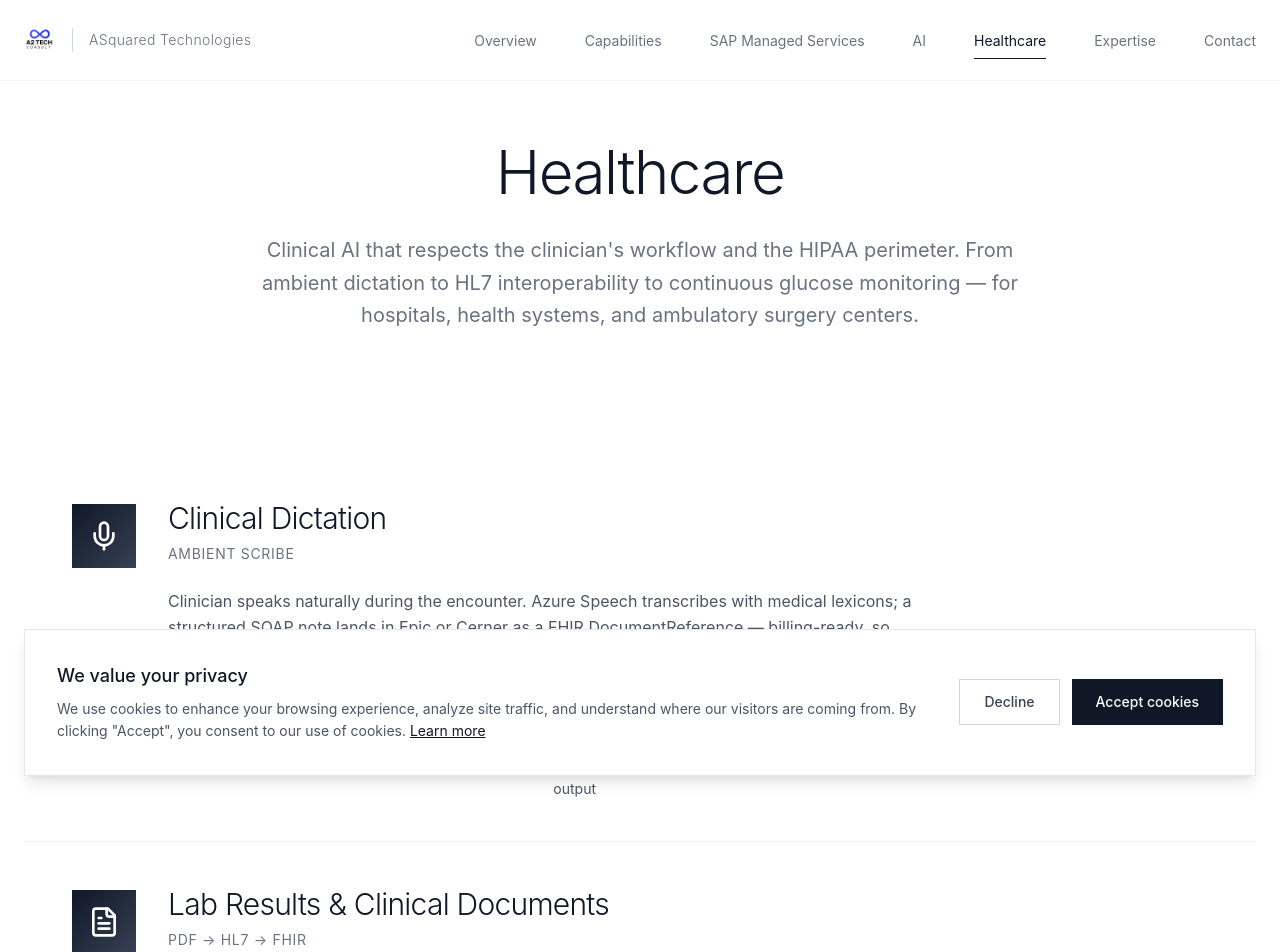
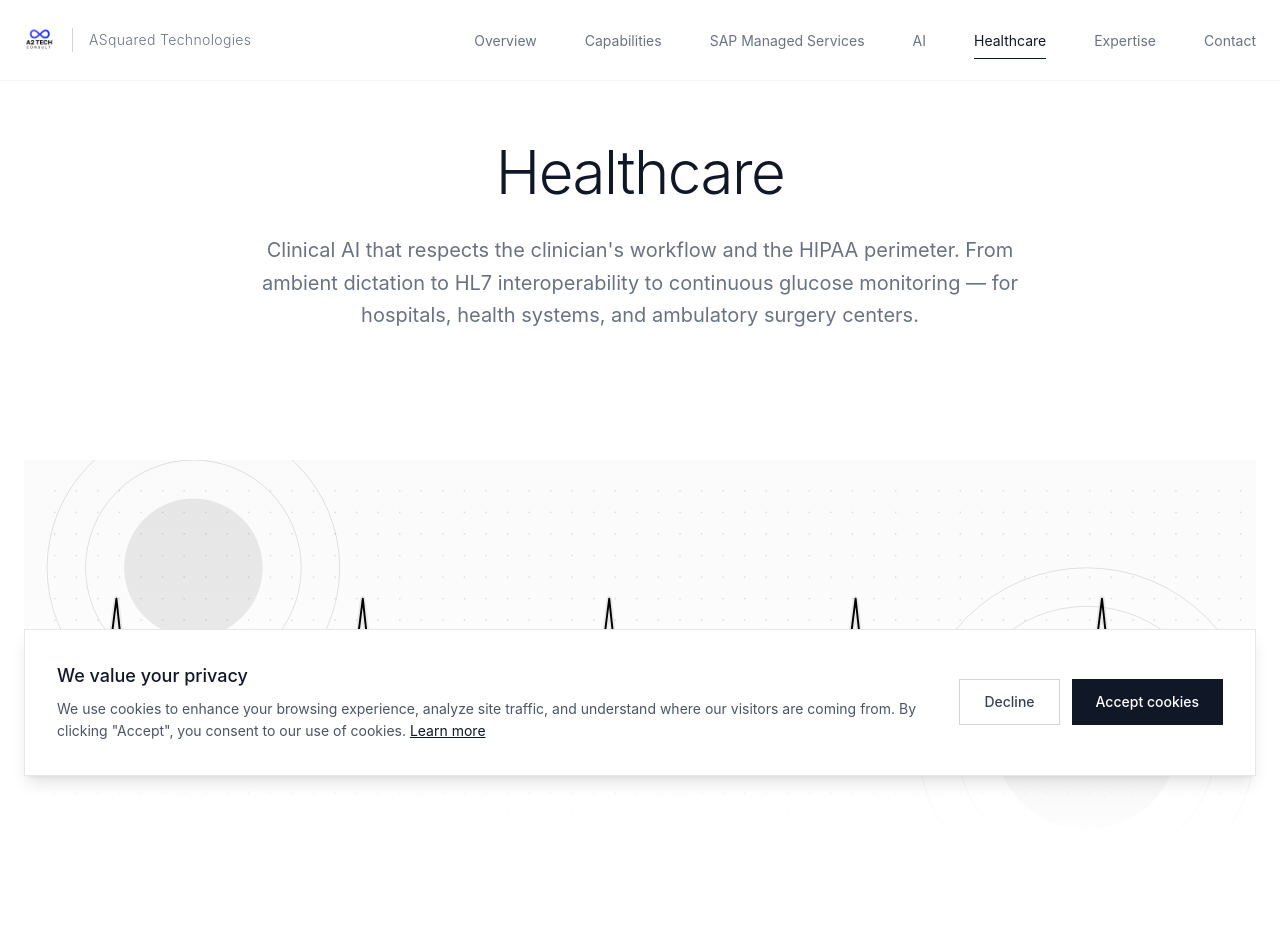
Before and after one commit to A2TechConsult/ASquared2, a React (Vite) app: page /healthcare in a window 1280 px wide. Shown: the top 952 px of the page. Built offline with nearby package versions, Linux system fonts and the light colour scheme.

Commit message:
Healthcare: add monochrome hero graphic (HeroImage variant=healthcare)

```diff
--- a/src/app/pages/Healthcare.tsx
+++ b/src/app/pages/Healthcare.tsx
@@ -10,6 +10,7 @@ import {
   TrendingUp,
   ArrowRight,
 } from 'lucide-react';
+import { HeroImage } from '@/app/components/HeroImage';
 
 export function Healthcare() {
   const capabilities = [
@@ -171,6 +172,13 @@ export function Healthcare() {
               Clinical AI that respects the clinician's workflow and the HIPAA perimeter. From ambient dictation to HL7 interoperability to continuous glucose monitoring — for hospitals, health systems, and ambulatory surgery centers.
             </p>
           </motion.div>
+        </div>
+      </section>
+
+      {/* Hero graphic */}
+      <section className="px-6 mb-24">
+        <div className="max-w-7xl mx-auto">
+          <HeroImage variant="healthcare" />
         </div>
       </section>
 
```
